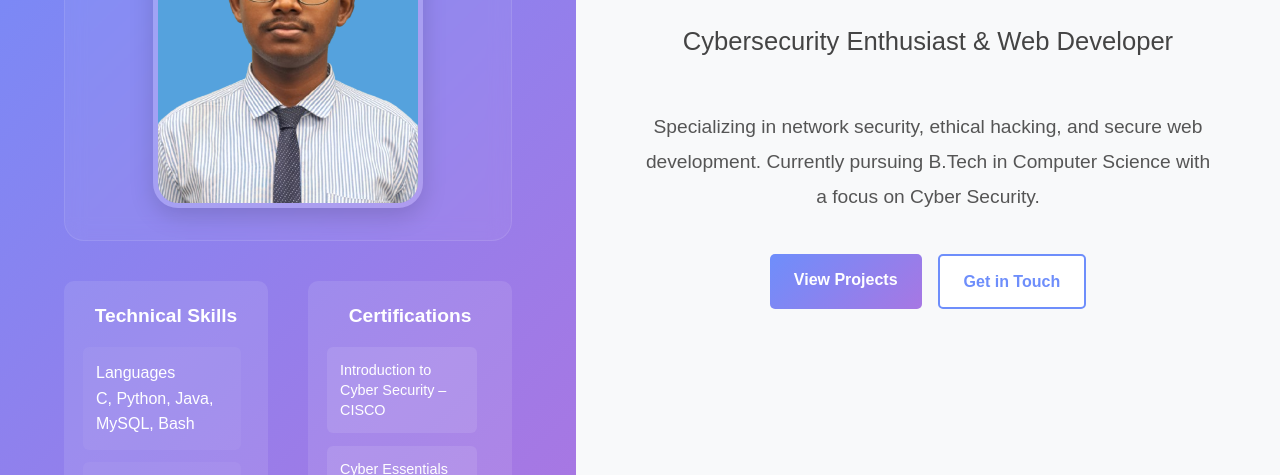
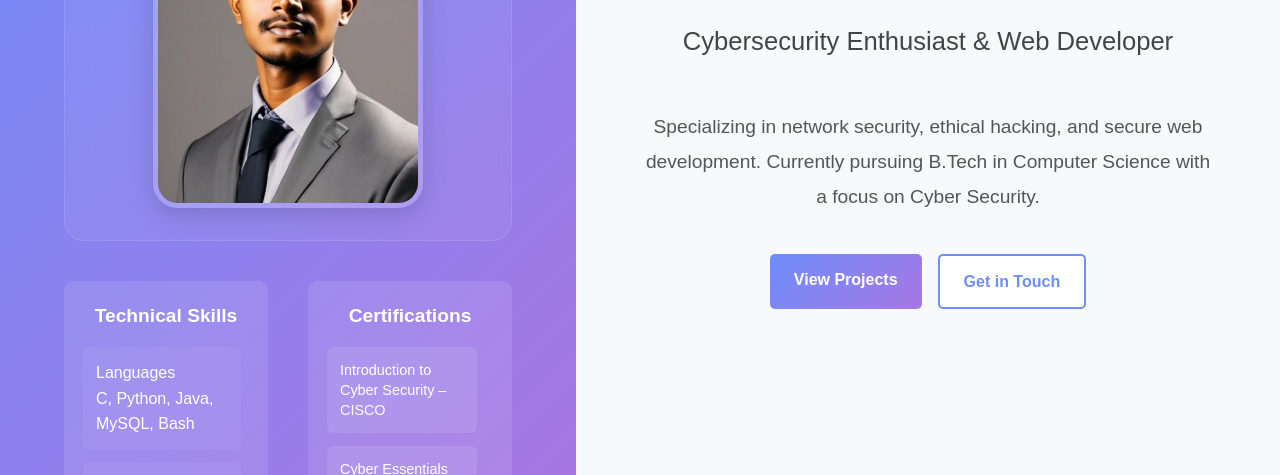
Before and after one commit to Tajeswar27544/MyPortfolio, a plain HTML site: page index.html in a window 1280 px wide. Shown: the part 325-800 px from the top of the page. Drawn offline with nearby package versions, Linux system fonts and the light colour scheme.

Commit message:
Photo update

```diff
--- a/index.html
+++ b/index.html
@@ -17,7 +17,7 @@
                             <h1 class="name">T. TAJESWAR RAO</h1>
                         </div>
                         <div class="profile-image-container">
-                            <img src="assets/images/Passport Size.png" alt="T. TAJESWAR RAO" class="profile-image">
+                            <img src="assets/images/Passport Size.jpg" alt="T. TAJESWAR RAO" class="profile-image">
                         </div>
                     </div>
 
```
Also changed, not shown: assets/images/Passport Size.jpg (added), assets/images/Passport Size.png (deleted), assets/images/Profile.jpeg (deleted).
